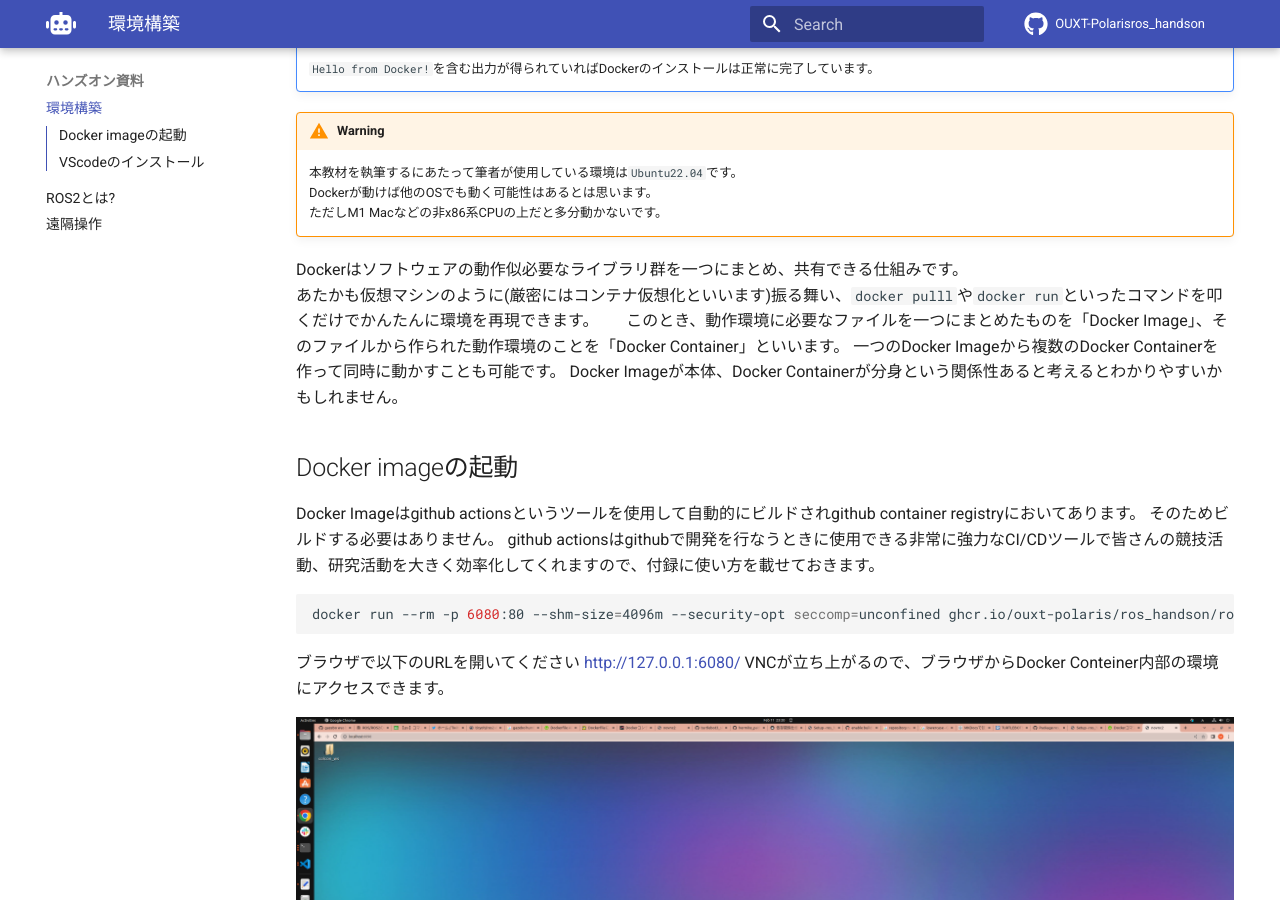
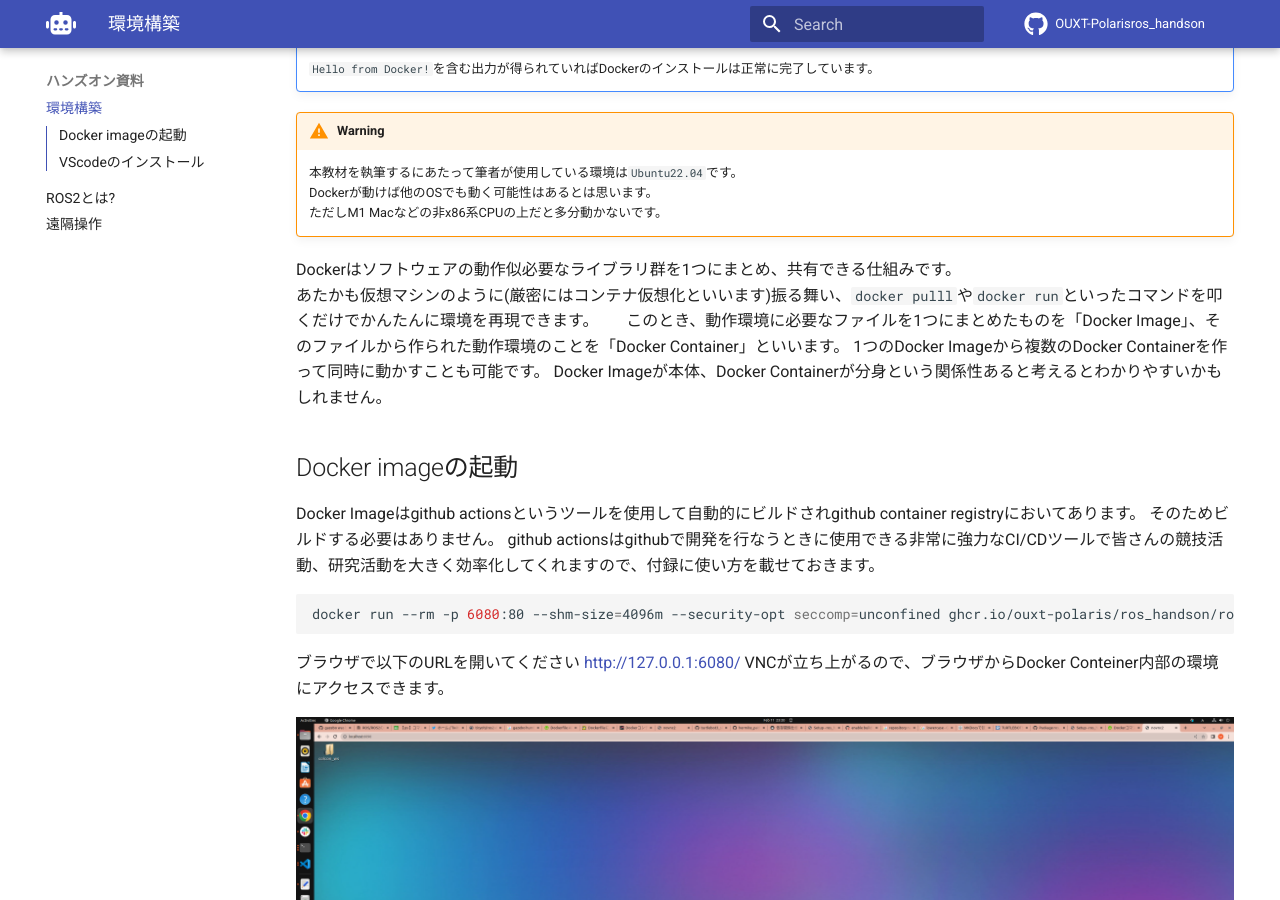
Before and after one commit to OUXT-Polaris/ros_handson, an MkDocs documentation site: the page built from docs/how_to_setup.md, in a window 1280 px wide and 900 px high, scrolled down 488 px. Built offline with MkDocs 1.6.1 and Material for MkDocs 9.7.7, drawn with Linux system fonts in a browser that asks for light colours; nearby versions of some CDN libraries; comment, search, counter and statistics services are not loaded.

Commit message:
fix some errors
Signed-off-by: Masaya Kataoka <ms.kataoka@gmail.com>

```diff
--- a/docs/how_to_setup.md
+++ b/docs/how_to_setup.md
@@ -28,10 +28,10 @@ Dockerのインストール手順は[こちら](https://docs.docker.com/engine/i
     ただしM1 Macなどの非x86系CPUの上だと多分動かないです。
 
 
-Dockerはソフトウェアの動作似必要なライブラリ群を一つにまとめ、共有できる仕組みです。
+Dockerはソフトウェアの動作似必要なライブラリ群を1つにまとめ、共有できる仕組みです。
 あたかも仮想マシンのように(厳密にはコンテナ仮想化といいます)振る舞い、`docker pulll`や`docker run`といったコマンドを叩くだけでかんたんに環境を再現できます。
-このとき、動作環境に必要なファイルを一つにまとめたものを「Docker Image」、そのファイルから作られた動作環境のことを「Docker Container」といいます。
-一つのDocker Imageから複数のDocker Containerを作って同時に動かすことも可能です。
+このとき、動作環境に必要なファイルを1つにまとめたものを「Docker Image」、そのファイルから作られた動作環境のことを「Docker Container」といいます。
+1つのDocker Imageから複数のDocker Containerを作って同時に動かすことも可能です。
 Docker Imageが本体、Docker Containerが分身という関係性あると考えるとわかりやすいかもしれません。
 
 ## Docker imageの起動
```
Also changed, not shown: docs/teleop.md (+3 -3 lines), docs/what_is_ros2.md (+4 -4 lines).
